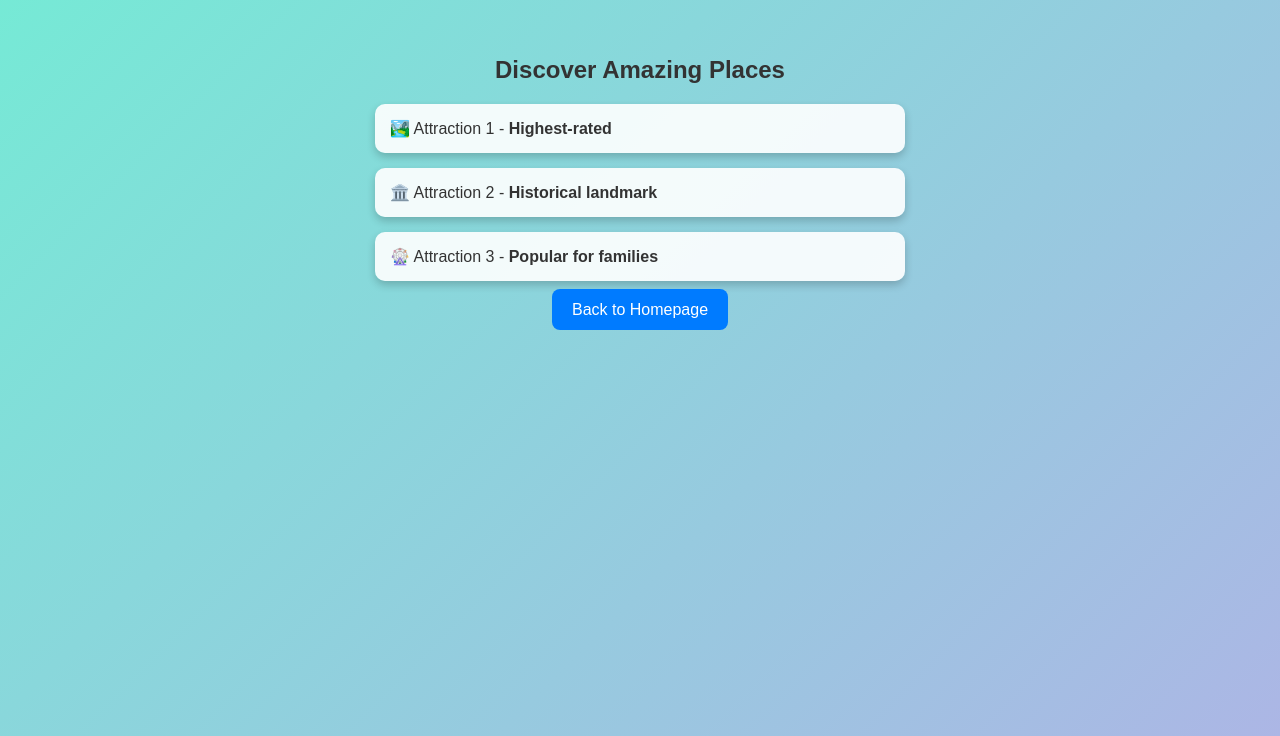
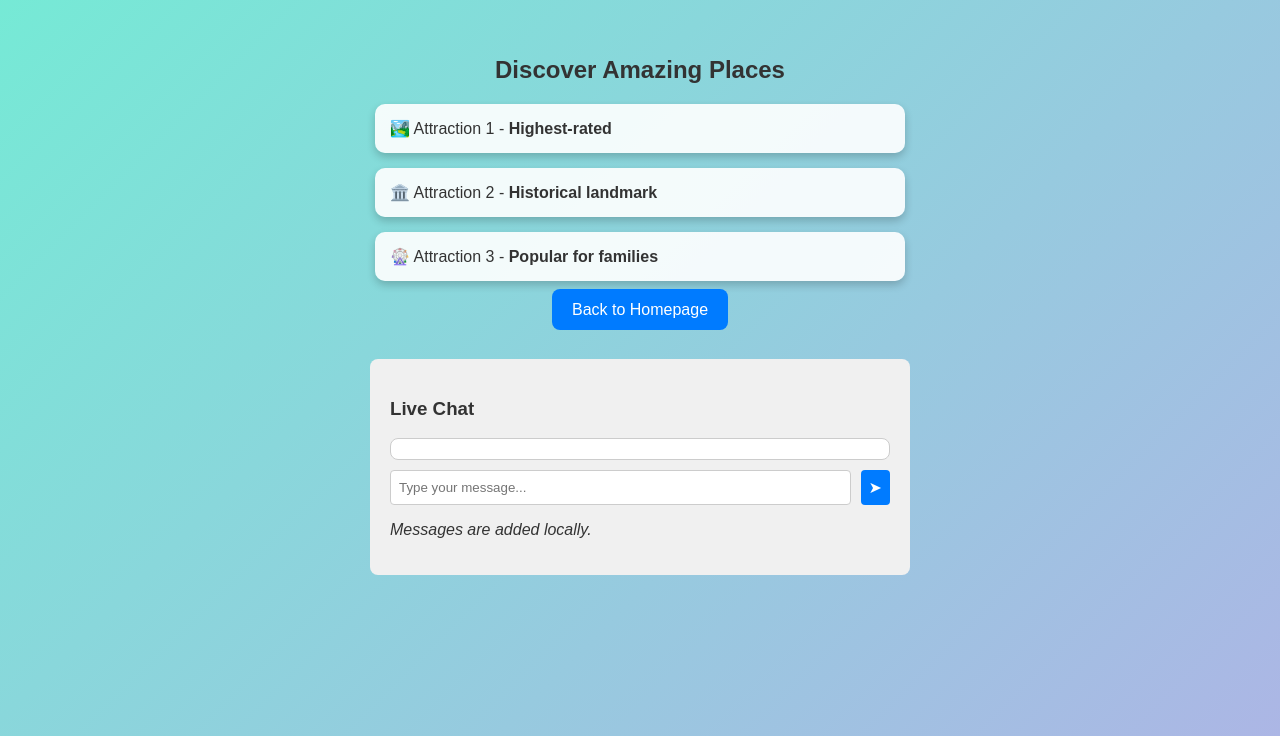
Before and after one commit to WSU-4110/TravelCompanionApp, a plain HTML site: page attractions.html in a window 1280 px wide. Shown: the part 64-800 px from the top of the page. Drawn offline with Linux system fonts and the light colour scheme.

Commit message:
Update attractions.html

```diff
--- a/attractions.html
+++ b/attractions.html
@@ -102,6 +102,65 @@
             <a href="homepage.html">Back to Homepage</a>
         </div>
     </div>
+<style>
+  /* Container for the chat section */
+  .chat-section {
+    background: #f0f0f0; /* Light gray background */
+    margin: 20px auto;   /* Centered with margin */
+    padding: 20px;
+    border-radius: 8px;
+    width: 80%;
+    max-width: 500px;
+  }
+  /* Container where messages are displayed */
+  #chat-messages {
+    max-height: 150px;
+    overflow-y: auto;
+    margin-bottom: 10px;
+    border: 1px solid #ccc;
+    padding: 10px;
+    border-radius: 8px;
+    background: #fff;
+  }
+  /* Container for input field and send button */
+  .chat-input-container {
+    display: flex;
+    gap: 10px;
+  }
+  /* Chat input field styling */
+  #chat-input {
+    flex: 1;
+    padding: 8px;
+    border-radius: 4px;
+    border: 1px solid #ccc;
+  }
+  /* Send button styling */
+  #chat-send {
+    cursor: pointer;
+    padding: 8px;
+    border: none;
+    border-radius: 4px;
+    background-color: #007bff;
+    color: #fff;
+    font-size: 16px;
+  }
+</style>
+
+<!-- Chat section markup -->
+<div class="chat-section">
+  <h3>Live Chat</h3>
+  <!-- This div will display chat messages -->
+  <div id="chat-messages"></div>
+  <!-- Container for the input and button -->
+  <div class="chat-input-container">
+    <input type="text" id="chat-input" placeholder="Type your message...">
+    <button id="chat-send">➤</button>
+  </div>
+  <p><em>Messages are added locally.</em></p>
+</div>
+
+<!-- Include external chat logic -->
+<script src="chat.js"></script>
 
 </body>
 </html>
```
